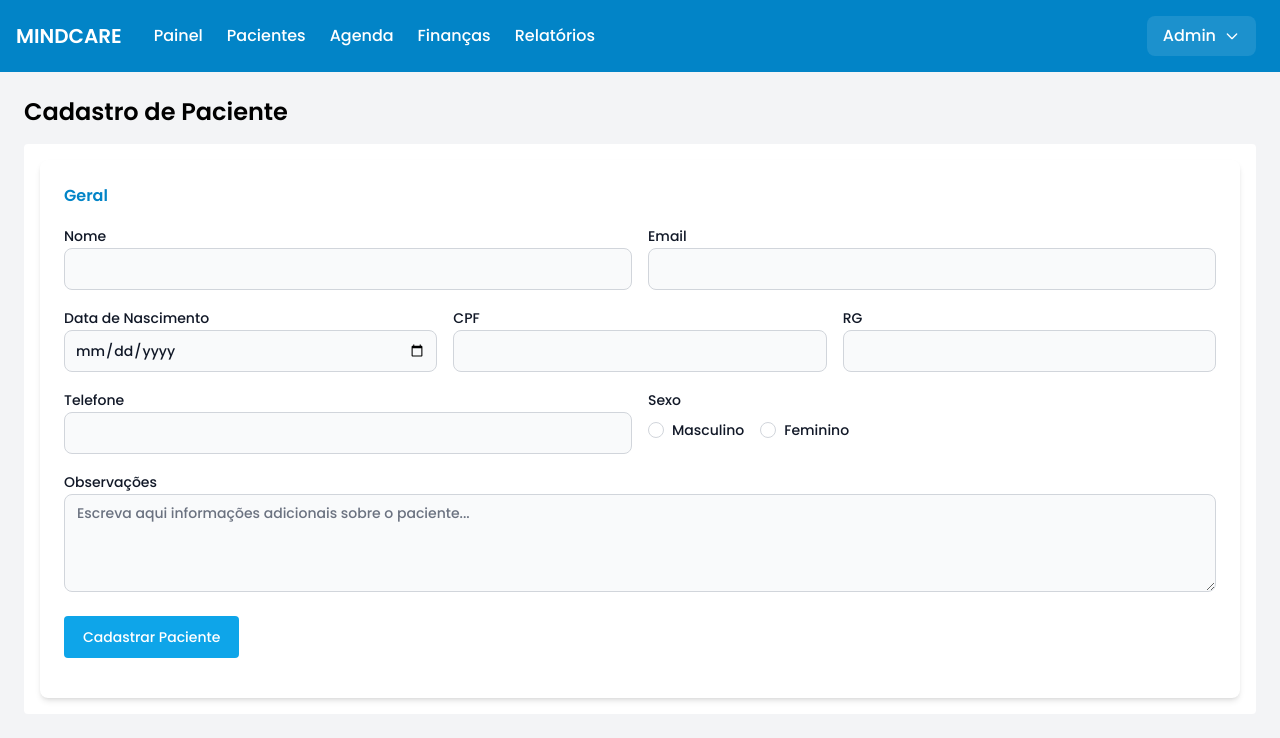
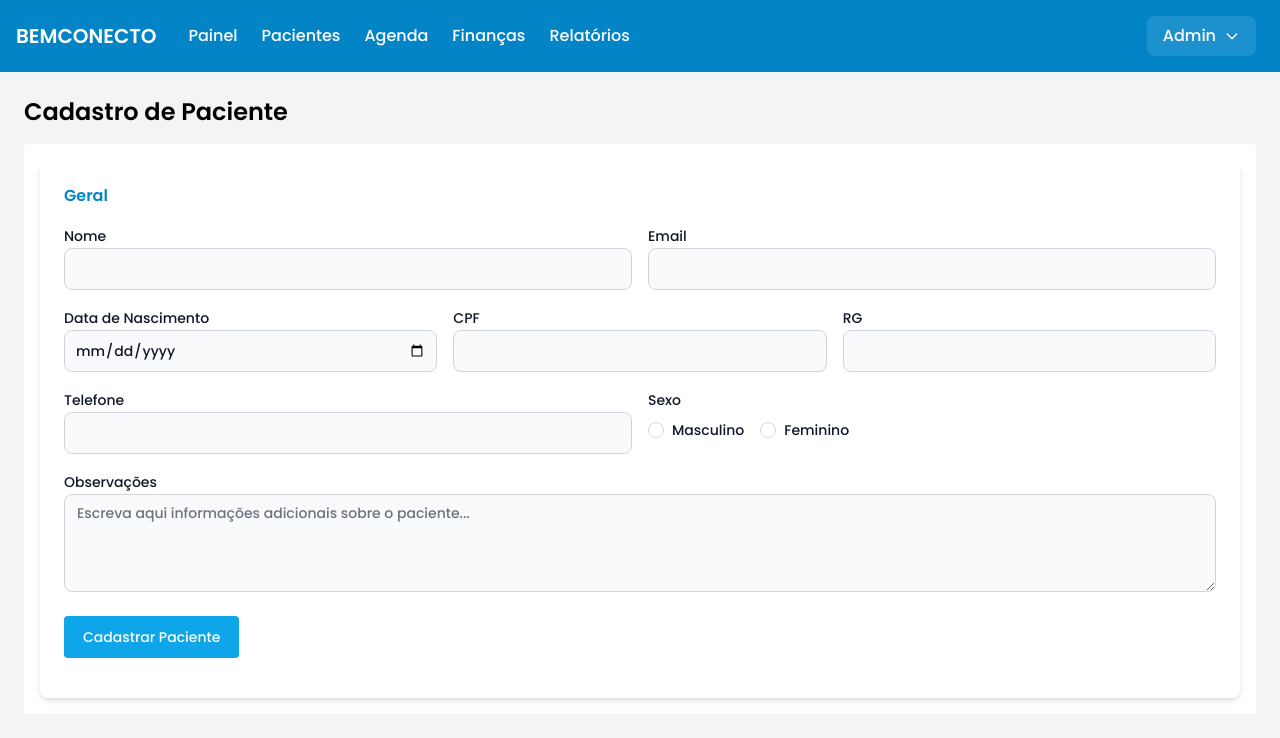
Before and after one commit to rodrigocnn/bemconecto, a Next.js app: page /admin/pacientes/cadastrar in a window 1280 px wide. Shown: the top 738 px of the page. Built offline with nearby package versions, Linux system fonts and the light colour scheme; no server answers; sample sign-in values are in the browser's storage.

Commit message:
feat:(components-layout-admin) add new brand - bemconecto

```diff
--- a/src/components/admin/LayoutAdmin/index.tsx
+++ b/src/components/admin/LayoutAdmin/index.tsx
@@ -28,7 +28,7 @@ const LayoutAdmin = ({ children }: { children: ReactNode }) => {
         {/* Header */}
         <header className="bg-sky-600/100 text-white p-4  flex justify-between items-center shadow-md">
           <div className="flex items-center space-x-8 ">
-            <h1 className="text-xl font-semibold">MINDCARE</h1>
+            <h1 className="text-xl font-semibold">BEMCONECTO</h1>
 
             <nav className="flex space-x-6">
               {menuItems.map((item) => (
```
